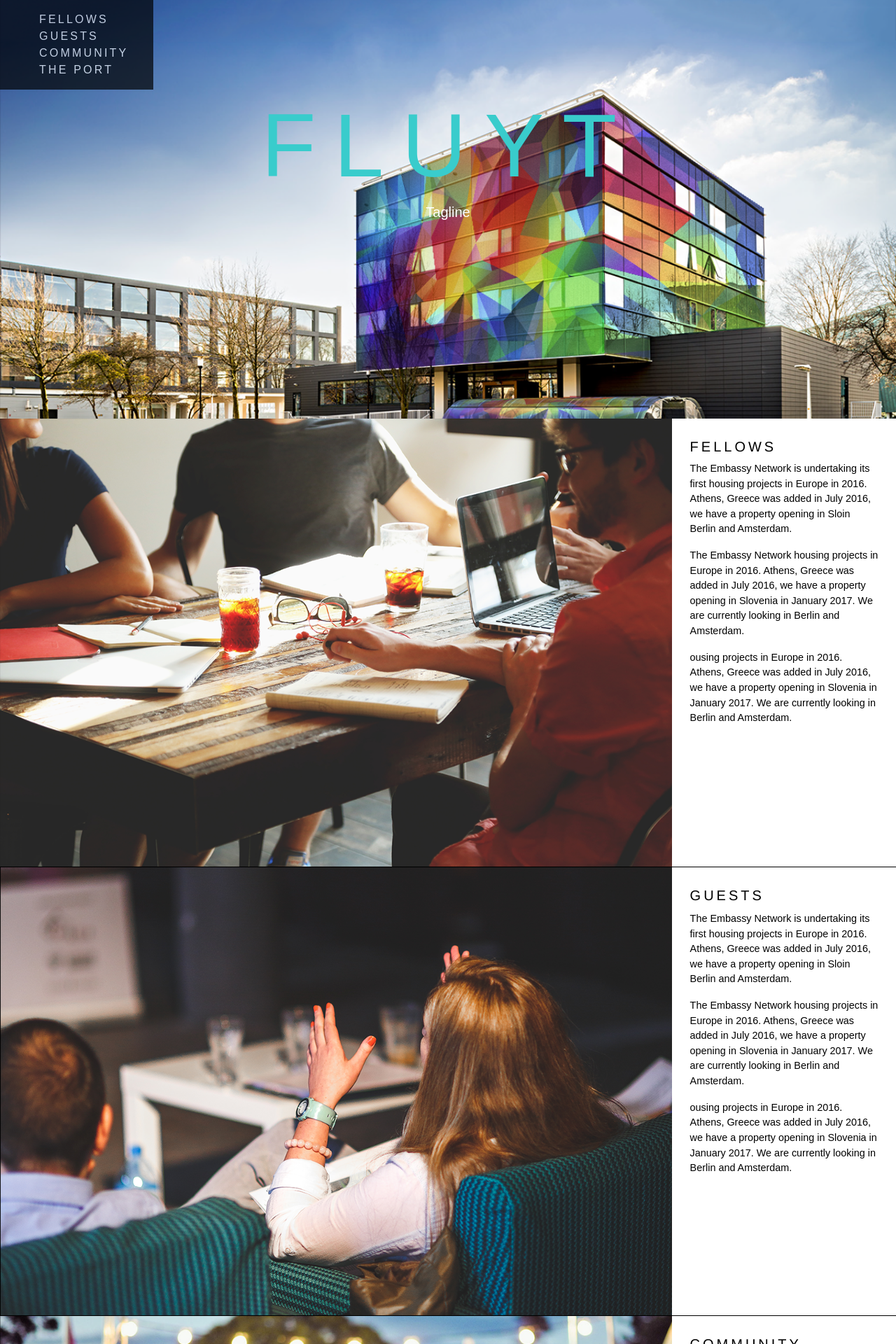
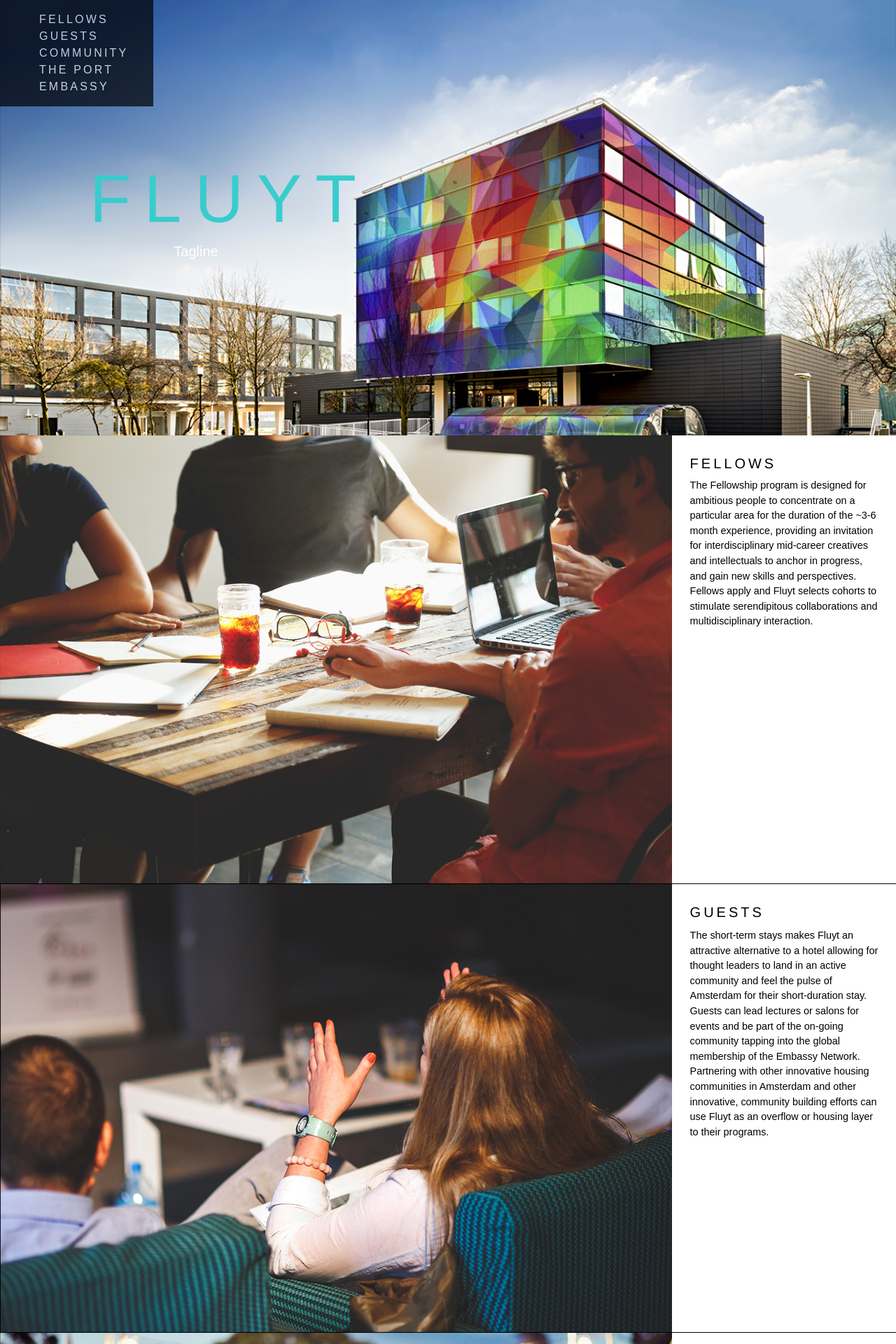
Before and after one commit to embassynetwork/fluyt.co, a Jekyll site: the page built from index.html, in a window 1280 px wide. Shown: the top 1920 px of the page at 70% size. Built offline with Jekyll 4.4.1, drawn with Linux system fonts in a browser that asks for light colours; nearby versions of some CDN libraries; a script that is not in the unit is left out; some of the changed text lies outside the part shown.

Commit message:
updating text content

```diff
--- a/css/main.css
+++ b/css/main.css
@@ -23,9 +23,11 @@ hr {
 
 h1 {
 	font-weight: 800;
-	font-size: 8.0rem;
+	font-size: 6.0rem;
 	color: yellow;
-	font-family: "sans-serif", sans-serif;
+	font-family: sans-serif;
+	margin-top: 2em;
+	padding-left: 1em;
 }
 
 a {
@@ -51,6 +53,7 @@ header {
 img, hr {
 	margin: 0em;
 	padding: 0em;
+	box-shadow: inset 0 0 0 1000px rgba(0,0,0,.2);
 }
 
 .fluyt_teal {
--- a/index.html
+++ b/index.html
@@ -2,18 +2,21 @@
 layout: main
 ---
 
-<div class="fixed top-0 left-0 p2 white bg-transparant">
+<div class="fixed top-0 p2 white bg-transparant">
   <ul style="list-style: none;">
     <li><span class="caps nav" style="padding-right:1.5vw;"><a href="/#fellows">Fellows</a></span></li>
     <li><span class="caps nav" style="padding-right:1.5vw;"><a href="/#guests">Guests</a></span></li>
     <li><span class="caps nav" style="padding-right:1.5vw;"><a href="/#community">Community</a></span></li>
     <li><span class="caps nav" style="padding-right:1.5vw;"><a href="/#theport">The Port</a></span></li>
+    <li><span class="caps nav" style="padding-right:1.5vw;"><a href="/#embassy">Embassy</a></span></li>
 </div>
 
-<header class="center px3 py4 white bg-black bg-cover bg-center">
-  <div class="big_image">
-    <h1 class="h0-responsive caps mt4 mb0 regular fluyt_teal">Fluyt</h1>
-    <p class="h3">Tagline</p>
+<header class="center px3 py3 white bg-black bg-cover bg-center">
+  <div class="big_image clearfix">
+    <div class="left">
+     <h1 class="h0-responsive caps mt12 mb0 regular fluyt_teal">Fluyt</h1>
+      <p class="h3">Tagline</p>
+      </div>
   </div>
 </header>
 
@@ -21,9 +24,7 @@ layout: main
   <div class="clearfix negative-margin">
    <div class="col-right col-3 px1 py1 one_padding">
      <h3 class="responsive-h3 caps mb1">Fellows</h3>
-      <p>The Embassy Network is undertaking its first housing projects in Europe in 2016. Athens, Greece was added in July 2016, we have a property opening in Sloin Berlin and Amsterdam.</p>
-      <p>The Embassy Network housing projects in Europe in 2016. Athens, Greece was added in July 2016, we have a property opening in Slovenia in January 2017. We are currently looking in Berlin and Amsterdam.</p>
-      <p>ousing projects in Europe in 2016. Athens, Greece was added in July 2016, we have a property opening in Slovenia in January 2017. We are currently looking in Berlin and Amsterdam.</p>
+      <p>The Fellowship program is designed for ambitious people to concentrate on a particular area for the duration of the ~3-6 month experience, providing an invitation for interdisciplinary mid-career creatives and intellectuals to anchor in progress, and gain new skills and perspectives.  Fellows apply and Fluyt selects cohorts to stimulate serendipitous collaborations and multidisciplinary interaction.</p>
    </div>
     <img class="col col-9" src="assets/FELLOWS_0.png">
   </div>
@@ -35,9 +36,7 @@ layout: main
   <div class="clearfix">
    <div class="col-right col-3 px1 py1 one_padding">
      <h3 class="responsive-h3 caps">Guests</h3>
-      <p>The Embassy Network is undertaking its first housing projects in Europe in 2016. Athens, Greece was added in July 2016, we have a property opening in Sloin Berlin and Amsterdam.</p>
-      <p>The Embassy Network housing projects in Europe in 2016. Athens, Greece was added in July 2016, we have a property opening in Slovenia in January 2017. We are currently looking in Berlin and Amsterdam.</p>
-      <p>ousing projects in Europe in 2016. Athens, Greece was added in July 2016, we have a property opening in Slovenia in January 2017. We are currently looking in Berlin and Amsterdam.</p>
+      <p>The short-term stays makes Fluyt an attractive alternative to a hotel allowing for thought leaders to land in an active community and feel the pulse of Amsterdam for their short-duration stay.  Guests can lead lectures or salons for events and be part of the on-going community tapping into the global membership of the Embassy Network.  Partnering with other innovative housing communities in Amsterdam and other innovative, community building efforts can use Fluyt as an overflow or housing layer to their programs.</p>
    </div>
       <img class="col col-9" src="assets/GUESTS_0.png">
   </div>
@@ -49,9 +48,7 @@ layout: main
   <div class="clearfix">
    <div class="col-right col-3 px1 py1 one_padding">
      <h3 class="responsive-h3 caps mb1">Community</h3>
-      <p>The Embassy Network is undertaking its first housing projects in Europe in 2016. Athens, Greece was added in July 2016, we have a property opening in Sloin Berlin and Amsterdam.</p>
-      <p>The Embassy Network housing projects in Europe in 2016. Athens, Greece was added in July 2016, we have a property opening in Slovenia in January 2017. We are currently looking in Berlin and Amsterdam.</p>
-      <p>ousing projects in Europe in 2016. Athens, Greece was added in July 2016, we have a property opening in Slovenia in January 2017. We are currently looking in Berlin and Amsterdam.</p>
+      <p>People are the heart of community in addition to easy opportunities to contribute and collaborate.  Short-term and Medium-term guest programs are core and Fluyt will help locally to connect Marineterrein initiatives together. Partnering with other innovative housing communities in Amsterdam and other innovative, community building efforts can use Fluyt as an overflow or housing layer to their programs.  Events are core to building community and we’ll host, as well as salons (open discussions), lectures, meet-ups and activities, to create a center of gravity for ambitious thinking, and a place where global experts seek to share their work. We envision professionals from all stages of their careers, attracting global thought leaders and Dutch changemakers meeting across interdisciplinary divides, in the same way that Ministry staff might have met at the All Ranks bar while Building 25 operated under the Marines. In fact, we will transform the main floor into a public space, called “All Ranks Lounge”, as a multi-use location.</p>
    </div>
     <img class="col col-9" src="assets/COMMUNITY_0.png">
   </div>
@@ -63,20 +60,19 @@ layout: main
   <div class="clearfix">
    <div class="col-right col-3 px1 py1 one_padding">
      <h3 class="responsive-h3 caps mb1">The Port</h3>
-      <p>The Embassy Network is undertaking its first housing projects in Europe in 2016. Athens, Greece was added in July 2016, we have a property opening in Sloin Berlin and Amsterdam.</p>
-      <p>The Embassy Network housing projects in Europe in 2016. Athens, Greece was added in July 2016, we have a property opening in Slovenia in January 2017. We are currently looking in Berlin and Amsterdam.</p>
-      <p>ousing projects in Europe in 2016. Athens, Greece was added in July 2016, we have a property opening in Slovenia in January 2017. We are currently looking in Berlin and Amsterdam.</p>
+      <p>Amsterdam is a global nexus of sustainability, entrepreneurship and quality of life and transforming Building 25 into a hub of activity for Amsterdam on the pulse of global trends and the Amsterdam innovation community. With Amsterdam as a gateway into Europe, the Fluyt can serve as the perfect location for the global nomad to land and intentionally create their image of the future. Fluyt’s collaborative approach and program of events will help the residents of Amsterdam build a deeper connection with international communities, and bring the Marineterrein to life as a destination in the heart of the city. </p>
    </div>
     <img class="col col-9" src="assets/PORT_0.png">
   </div>
 </section>
-<section id="theport">
+
+<hr />
+
+<section id="embassy">
   <div class="clearfix">
    <div class="col-right col-3 px1 py1 one_padding">
-     <h3 class="responsive-h3 caps mb1">The Port</h3>
-      <p>The Embassy Network is undertaking its first housing projects in Europe in 2016. Athens, Greece was added in July 2016, we have a property opening in Sloin Berlin and Amsterdam.</p>
-      <p>The Embassy Network housing projects in Europe in 2016. Athens, Greece was added in July 2016, we have a property opening in Slovenia in January 2017. We are currently looking in Berlin and Amsterdam.</p>
-      <p>ousing projects in Europe in 2016. Athens, Greece was added in July 2016, we have a property opening in Slovenia in January 2017. We are currently looking in Berlin and Amsterdam.</p>
+     <h3 class="responsive-h3 caps mb1">Embassy Network</h3>
+      <p>Embassy Network is a global network of mixed-use coliving communities, connected through collaboration, fluid access and mutualization of resources. Each location is locally managed and operated and aims to create an operational framework and a unique offering harnessing the pulse of its city. Together, these spaces form a global housing layer for a new world that emphasizes and explores openness, commoning, and co-creation. Our goal is to make it easier for ambitious people to access affordable, inspiring and collaborative living environments anywhere in the world, to use housing in service of greater aims, and to amplify their impact through connection to other networks. </p>
    </div>
     <img class="col col-9" src="assets/EMBASSY_0.png">
   </div>
```
